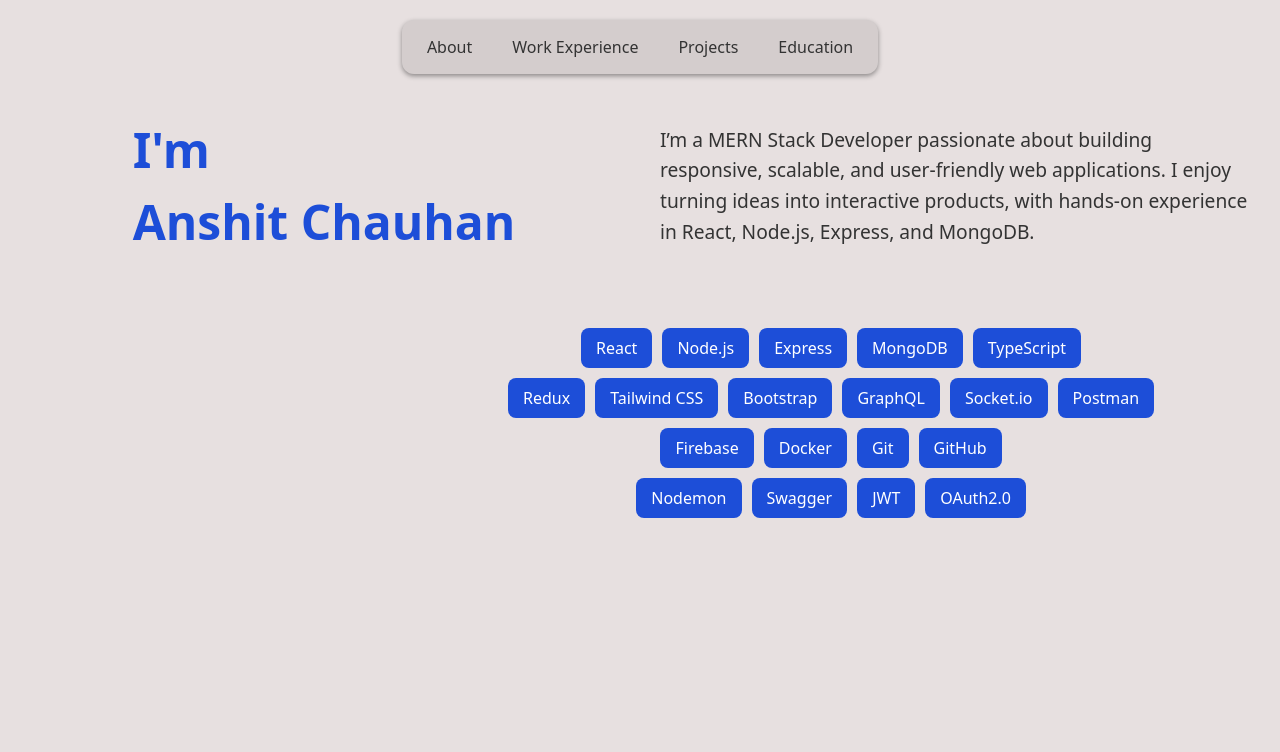
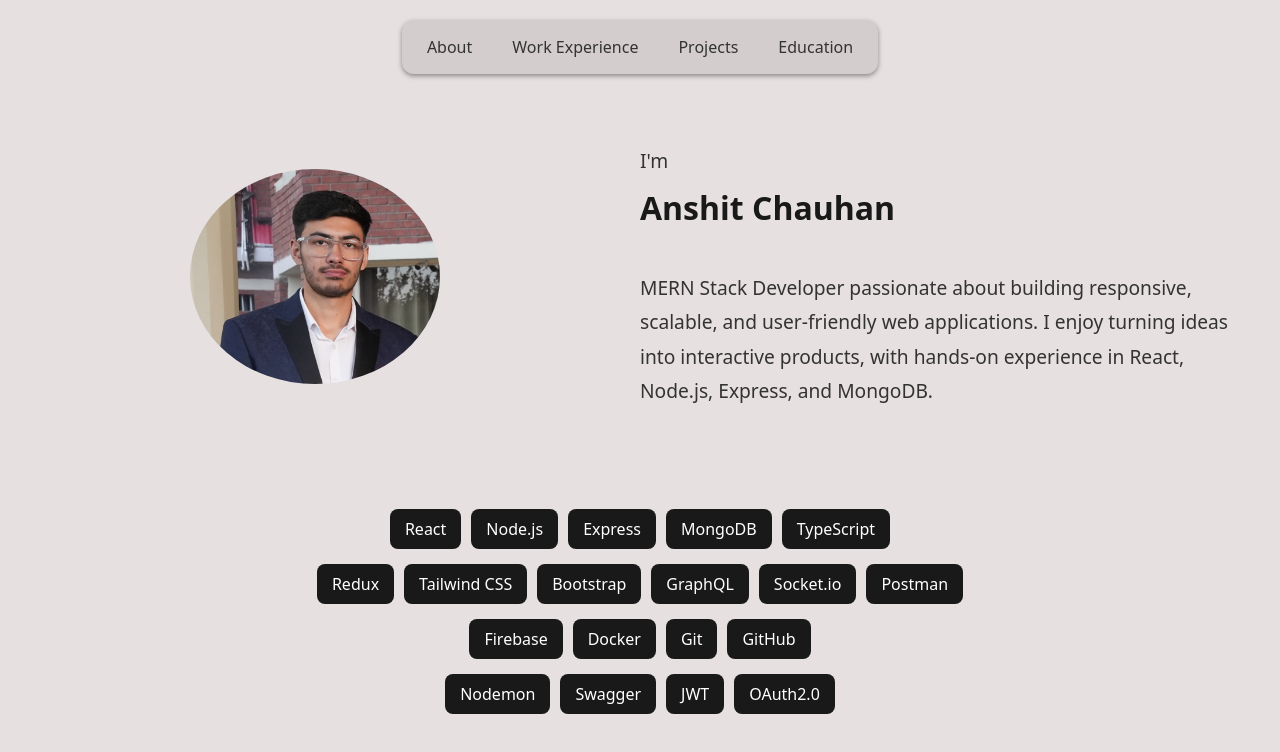
Before and after one commit to Chauhan48/Portfolio_website, a React (Vite) app: page / in a window 1280 px wide. Shown: the top 752 px of the page. Built offline with nearby package versions, Linux system fonts and the light colour scheme.

Commit message:
fix css for about section

```diff
--- a/src/components/About.jsx
+++ b/src/components/About.jsx
@@ -8,9 +8,15 @@
 const About = () => {
   return (
     <div className="about-container">
-      <div className="about-name">I'm <br />Anshit Chauhan</div>
-      <div className="about-description">
-        I’m a MERN Stack Developer passionate about building responsive, scalable, and user-friendly web applications. I enjoy turning ideas into interactive products, with hands-on experience in React, Node.js, Express, and MongoDB.
+      <div className="about-content">
+        <div className="about-image">
+          <img src="/Image.png" alt="Anshit Chauhan" />
+        </div>
+        <div className="about-description">
+          I'm <br />
+          <span className="highlight">Anshit Chauhan</span> <br />
+          MERN Stack Developer passionate about building responsive, scalable, and user-friendly web applications. I enjoy turning ideas into interactive products, with hands-on experience in React, Node.js, Express, and MongoDB.
+        </div>
       </div>
 
       <div className="skills-wrapper">
--- a/src/index.css
+++ b/src/index.css
@@ -37,59 +37,75 @@
 }
 
 .nav-items a:hover {
-  color: #1D4ED8;
+  color: #0b0b0b;
   transform: scale(1.1);
 }
 
 .about-container {
   display: flex;
-  flex-wrap: wrap;
-  width: 100%;
-  height: 50vh;
+  flex-direction: column;
+  align-items: center;
+  padding: 50px 20px;
   box-sizing: border-box;
 }
 
-.about-name, .about-description {
-  flex: 1 1 50%;
+.about-content {
+  display: flex;
+  width: 100%;
+  max-width: 1200px;
+  gap: 50px;
+  flex-wrap: wrap;
+}
+
+.about-image {
+  flex: 1 1 250px;
   display: flex;
   justify-content: center;
   align-items: center;
-  padding: 20px;
-  box-sizing: border-box;
 }
 
-.about-name {
-  font-size: clamp(2rem, 5vw, 3rem);
-  font-weight: bold;
-  color: #1D4ED8;
-  text-align: left;
+.about-image img {
+  width: 100%;
+  max-width: 250px;
+  height: auto;
+  object-fit: cover;
+  border-radius: 50%;
 }
 
 .about-description {
-  font-size: clamp(1rem, 2.5vw, 1.2rem);
-  line-height: 1.6;
+  flex: 1 1 300px;
+  font-size: 1.2rem;
+  line-height: 1.8;
   color: #333;
-  text-align: left;
+  display: flex;
+  flex-direction: column;
+  justify-content: center;
+}
+
+.about-description .highlight {
+  font-size: 2rem;
+  font-weight: bold;
+  color: #19191a;
 }
 
 .skills-wrapper {
   display: flex;
   flex-direction: column;
-  gap: 10px;
-  margin-top: 50px;
+  gap: 15px;
   align-items: center;
-  margin-left: 500px;
+  margin-top: 100px;
 }
 
 .skills-row {
   display: flex;
   gap: 10px;
   justify-content: center;
+  flex-wrap: wrap;
 }
 
 .skill {
   display: inline-block;
-  background-color: #1D4ED8;
+  background-color: #19191a;
   color: white;
   padding: 8px 15px;
   border-radius: 8px;
```
Also changed, not shown: public/Image.png (added).
